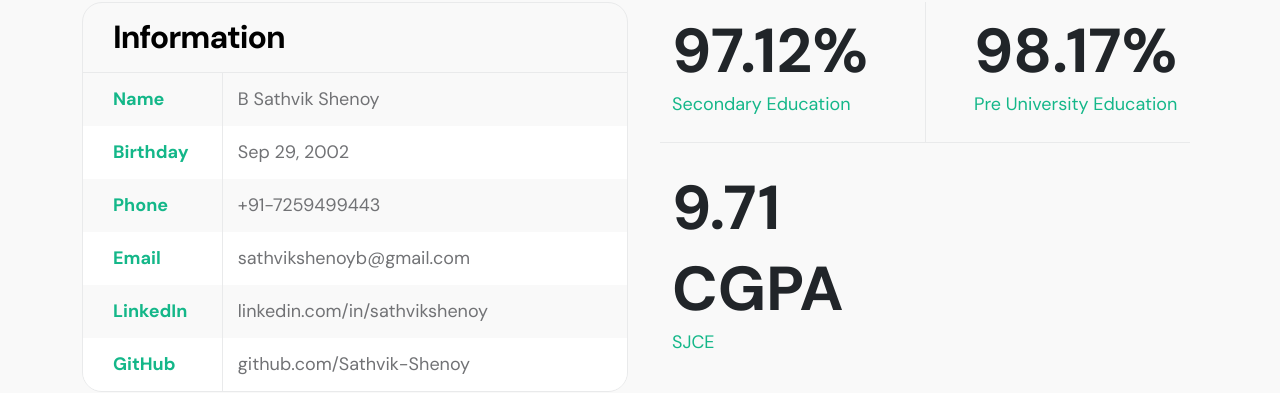
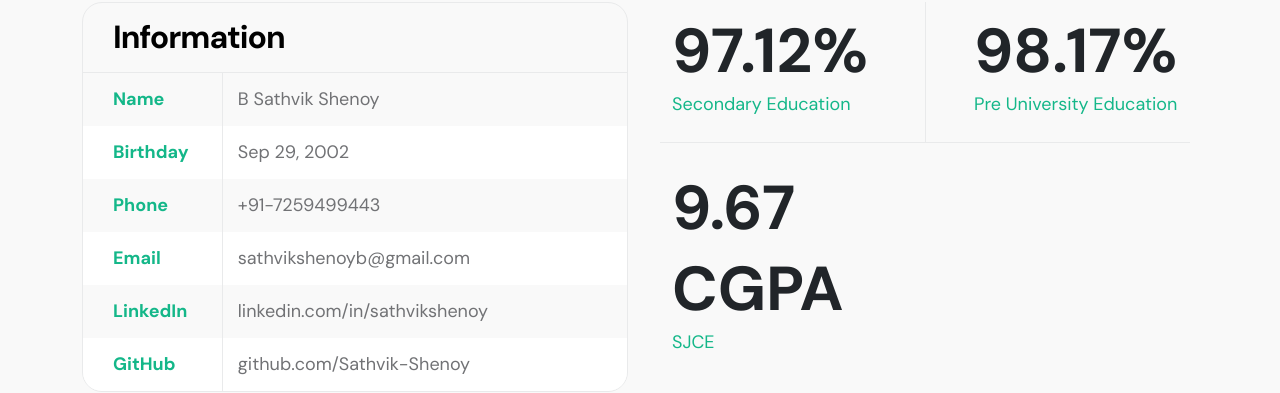
Before and after one commit to Sathvik-Shenoy/Sathvik-Portfolio, a plain HTML site: page index.html in a window 1280 px wide. Shown: the part 1457-1850 px from the top of the page. Drawn offline with Linux system fonts and the light colour scheme.

Commit message:
Updated CGPA

```diff
--- a/index.html
+++ b/index.html
@@ -219,7 +219,7 @@ https://templatemo.com/tm-578-first-portfolio
                                     </div>
 
                                     <div class="col-lg-6 col-6 pt-4">
-                                        <strong class="featured-numbers">9.71 CGPA</strong>
+                                        <strong class="featured-numbers">9.67 CGPA</strong>
 
                                         <p class="featured-text">SJCE</p>
                                     </div>
```
